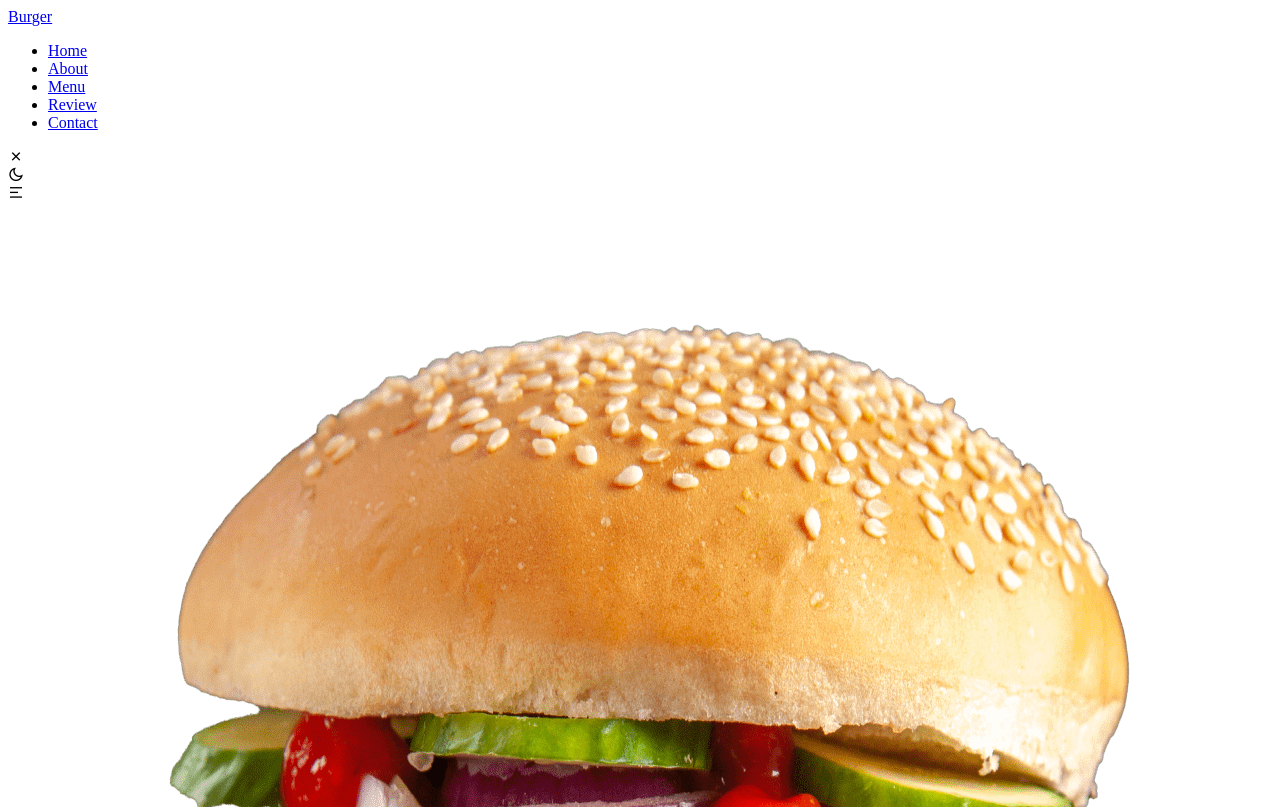
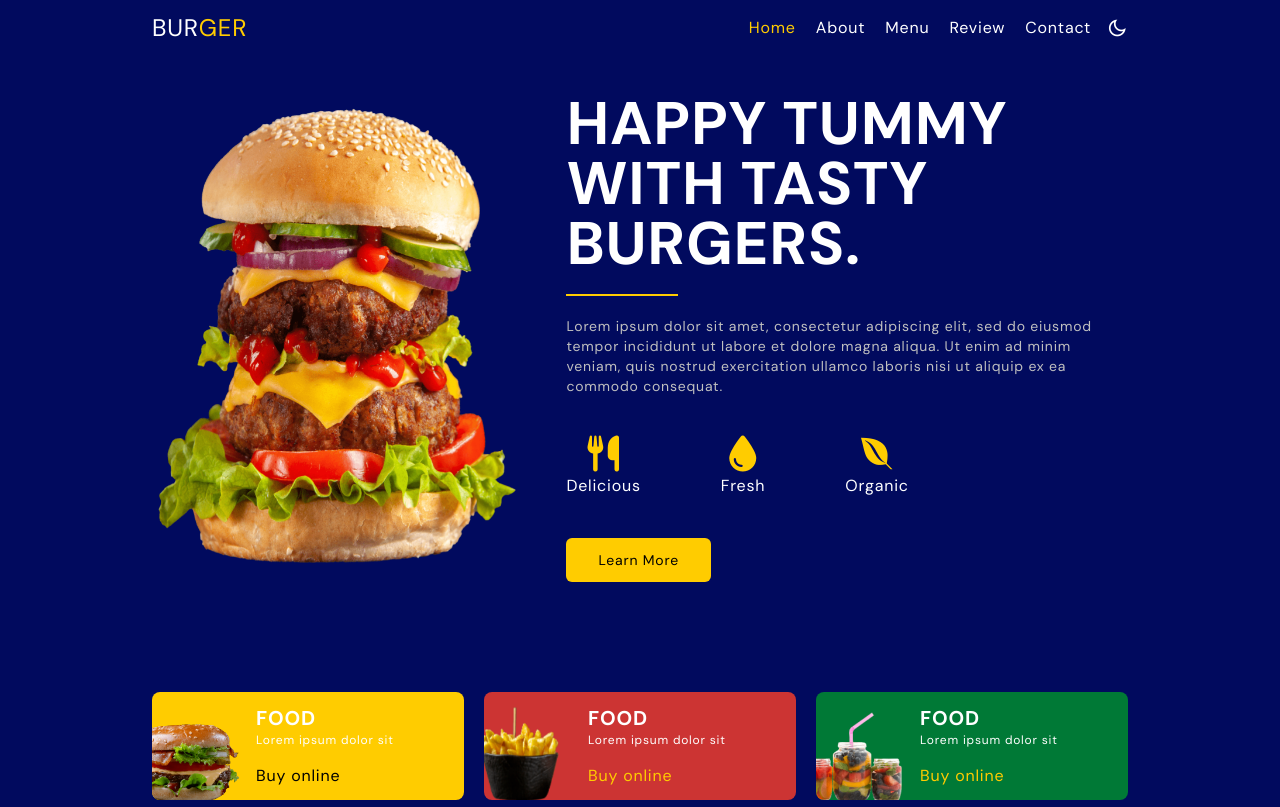
Before and after one commit to Khaffycodes/burger-site, a website: page index.html in a window 1280 px wide. Shown: the top 807 px of the page. Drawn offline with nearby package versions, Linux system fonts and the light colour scheme; the site is published under a folder, as on GitHub Pages, so addresses that start at the root find nothing.

Commit message:
edited index.html

```diff
--- a/index.html
+++ b/index.html
@@ -3,7 +3,7 @@
   <head>
     <meta charset="UTF-8" />
     <meta name="viewport" content="width=device-width, initial-scale=1.0" />
-    <link href="/burger-site/dist/output.css" rel="stylesheet" />
+    <link href="./dist/output.css" rel="stylesheet" />
     <link rel="icon" href="img/favicon.png" type="image/x-icon" />
     <!-- font-awesome -->
     <link
```
